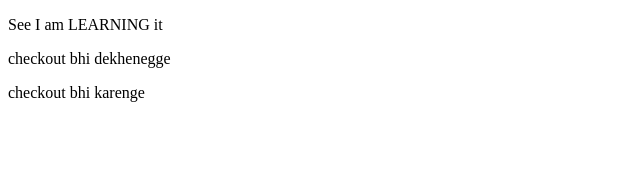
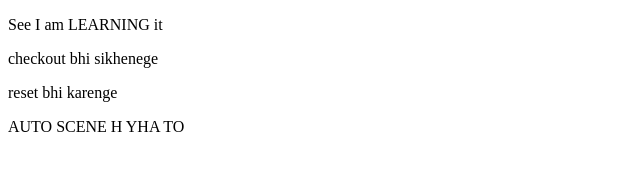
Before and after one commit to deepakjoshi11/git-test, a website: page index.html in a window 1280 px wide. Shown: the whole page, without its empty margins (0-640 px from the left). Drawn offline with Linux system fonts and the light colour scheme.

Commit message:
commit with gitignore

```diff
--- a/index.html
+++ b/index.html
@@ -8,7 +8,8 @@
 </head>
 <body>
     <p>See I am LEARNING it</p>
-    <p>checkout bhi dekhenegge</p>
-    <p>checkout bhi karenge</p>
+    <p>checkout bhi sikhenege</p>
+    <p>reset bhi karenge</p>
+    <p>AUTO SCENE H YHA TO</p>
 </body>
 </html>
```
Also changed, not shown: package.json (added, +24 -0 lines), 1 other file.
